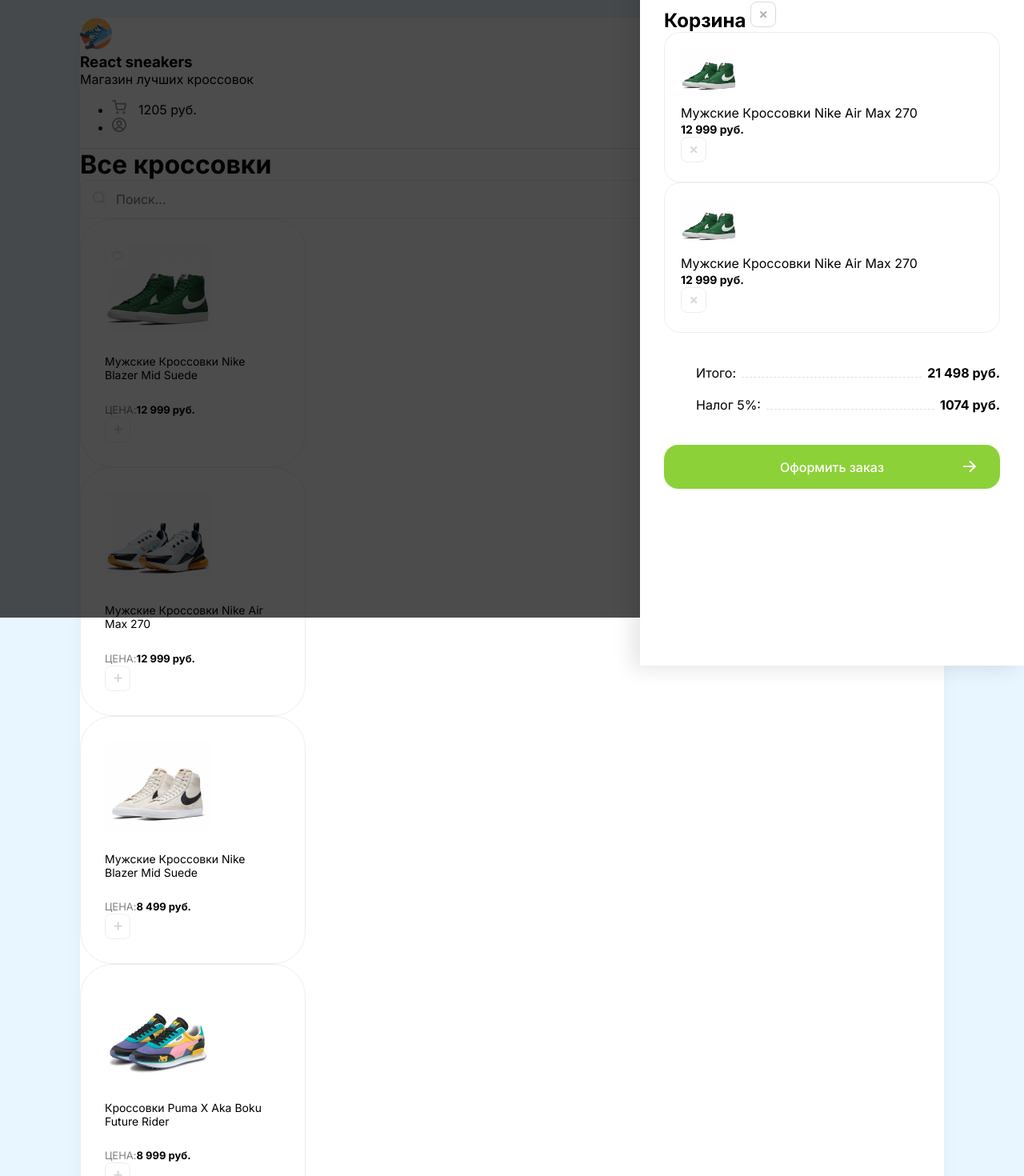
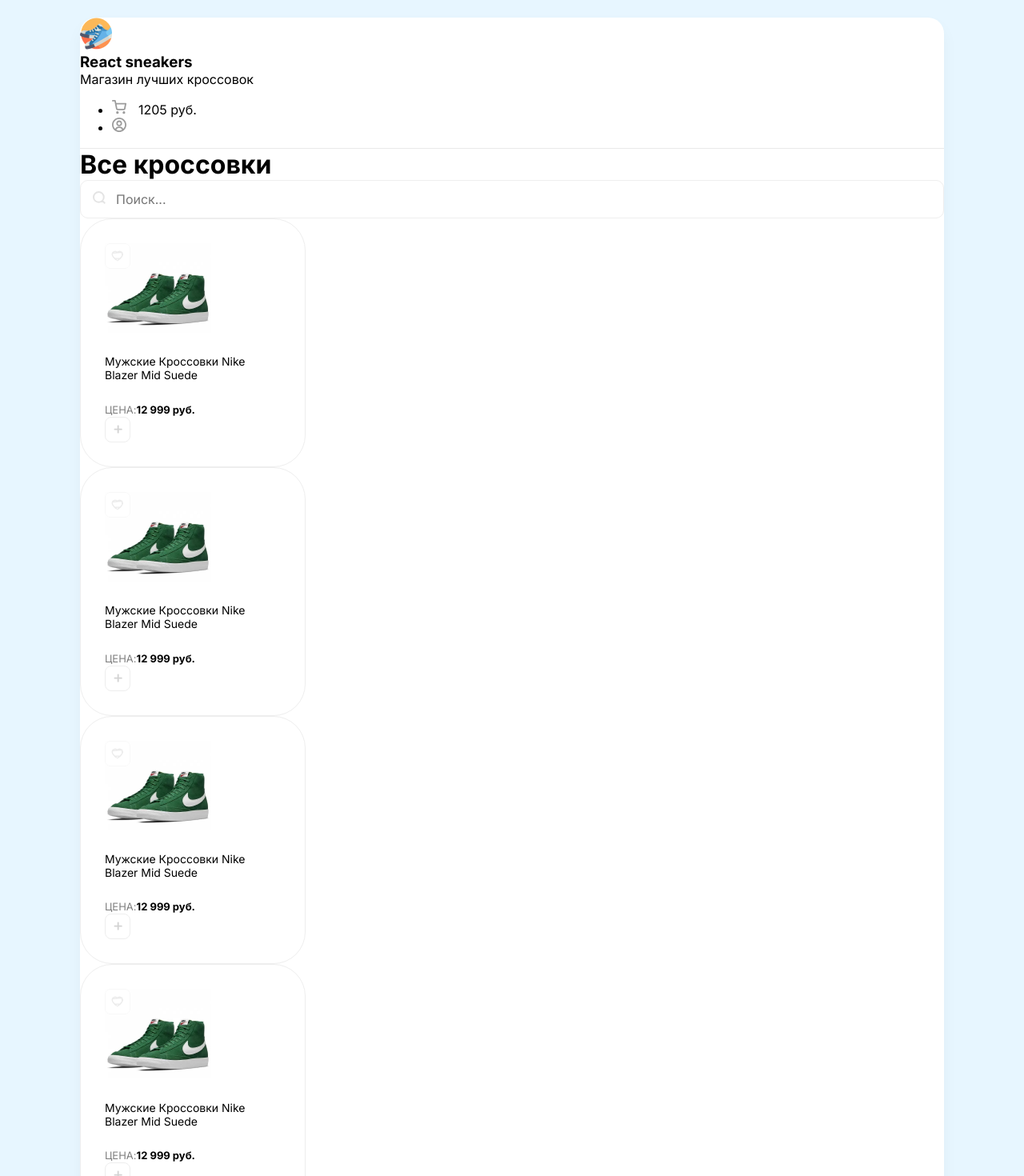
Before and after one commit to Kori-si/limb-ixation, a React (Create React App) app: page / in a window 1280 px wide. Shown: the part 28-1498 px from the top of the page at 80% size. Built offline with nearby package versions, Linux system fonts and the light colour scheme.

Commit message:
Добавила react-компоненты

```diff
--- a/src/App.js
+++ b/src/App.js
@@ -1,78 +1,14 @@
-import './index.scss'
+import { Header } from './components/Header';
+import { Card } from './components/Card';
+import { Drawer } from './components/Drawer';
 
 function App() {
   return (
     <div className='wrapper clear'>
-      <div className="overlay">
-        <div className="drawer">
-          <h2 className='mb-30 d-flex justify-between '>Корзина <img className='cu-p' src="/img/btn-remove.svg" alt="remove" /></h2>
 
-          <div className="items">
-            <div className="cartItem d-flex align-center mb-20">
-              <div style={{ backgroundImage: 'url(/img/sneakers/1.jpg)' }} className='cartItemImg ' >
+      <Drawer />
+      <Header />
 
-              </div>
-              <div className='mr-20 flex'>
-                <p className='mb-5'>Мужские Кроссовки Nike Air Max 270</p>
-                <b>12 999 руб.</b>
-              </div>
-              <div>
-                <img className='removeBtn' src="/img/btn-remove.svg" alt="remove" />
-              </div>
-
-            </div>
-            <div className="cartItem d-flex align-center mb-20">
-              <div style={{ backgroundImage: 'url(/img/sneakers/1.jpg)' }} className='cartItemImg ' >
-
-              </div>
-              <div className='mr-20 flex'>
-                <p className='mb-5'>Мужские Кроссовки Nike Air Max 270</p>
-                <b>12 999 руб.</b>
-              </div>
-              <div>
-                <img className='removeBtn' src="/img/btn-remove.svg" alt="remove" />
-              </div>
-
-            </div>
-          </div>
-          <div className="cartTotalBlock">
-          <ul>
-            <li>
-              <span>Итого:</span>
-              <div></div>
-              <b>21 498 руб. </b>
-            </li>
-            <li>
-              <span>Налог 5%: </span>
-              <div></div>
-              <b>1074 руб. </b>
-            </li>
-          </ul>
-          <button className='greenButton'>Оформить заказ <img src="/img/arrow.svg" alt="arrow" /></button>
-          </div>
-
-        </div>
-      </div>
-
-      <header className='d-flex justify-between align-center p-40'>
-        <div className='d-flex align-center'>
-          <img width={40} height={40} src="/img/logo.png" />
-          <div>
-            <h3 className='text-uppercase	'>React sneakers</h3>
-            <p className='opacity-5'>Магазин лучших кроссовок</p>
-          </div>
-        </div>
-        <ul className='d-flex'>
-          <li className='mr-30'>
-            <img width={18} height={18} src="/img/cart.svg" />
-            <span>1205 руб.</span>
-          </li>
-          <li>
-            <img width={18} height={18} src="/img/user.svg" />
-
-          </li>
-        </ul>
-      </header>
       <div className='content p-40'>
         <div className='d-flex align-center mb-40 justify-between'>
           <h1>Все кроссовки</h1>
@@ -82,61 +18,13 @@
           </div>
         </div>
         <div className="d-flex">
-          <div className="card">
-            <div className='favorite'>
-              <img src="/img/heart-unliked.svg" alt="unliked" />
-            </div>
-            <img width={133} height={112} src="/img/sneakers/1.jpg" alt="sneakers" />
-            <h5>Мужские Кроссовки Nike Blazer Mid Suede</h5>
-            <div className='d-flex justify-between align-center'>
-              <div className='d-flex flex-column ' >
-                <span>Цена:</span>
-                <b>12 999 руб.</b>
-              </div>
-              <button className='button'>
-                <img width={11} height={11} src="/img/plus.svg" alt="plus" />
-              </button>
-            </div>
-          </div>
-          <div className="card">
-            <img width={133} height={112} src="/img/sneakers/2.jpg" alt="sneakers" />
-            <h5>Мужские Кроссовки Nike Air Max 270</h5>
-            <div className='d-flex justify-between align-center'>
-              <div className='d-flex flex-column ' >
-                <span>Цена:</span>
-                <b>12 999 руб.</b>
-              </div>
-              <button className='button'>
-                <img width={11} height={11} src="/img/plus.svg" alt="plus" />
-              </button>
-            </div>
-          </div>
-          <div className="card">
-            <img width={133} height={112} src="/img/sneakers/3.jpg" alt="sneakers" />
-            <h5>Мужские Кроссовки Nike Blazer Mid Suede</h5>
-            <div className='d-flex justify-between align-center'>
-              <div className='d-flex flex-column ' >
-                <span>Цена:</span>
-                <b>8 499 руб.</b>
-              </div>
-              <button className='button'>
-                <img width={11} height={11} src="/img/plus.svg" alt="plus" />
-              </button>
-            </div>
-          </div>
-          <div className="card">
-            <img width={133} height={112} src="/img/sneakers/4.jpg" alt="sneakers" />
-            <h5>Кроссовки Puma X Aka Boku Future Rider</h5>
-            <div className='d-flex justify-between align-center'>
-              <div className='d-flex flex-column ' >
-                <span>Цена:</span>
-                <b>8 999 руб.</b>
-              </div>
-              <button className='button'>
-                <img width={11} height={11} src="/img/plus.svg" alt="plus" />
-              </button>
-            </div>
-          </div>
+
+          <Card />
+          <Card />
+          <Card />
+          <Card />
+
+
         </div>
       </div>
     </div>
--- /dev/null
+++ b/src/components/Card.jsx
@@ -0,0 +1,22 @@
+export const Card = () => {
+    return(
+<div className="card">
+    <div className='favorite'>
+        <img src="/img/heart-unliked.svg" alt="unliked" />
+    </div>
+    <img width={133} height={112} src="/img/sneakers/1.jpg" alt="sneakers" />
+    <h5>Мужские Кроссовки Nike Blazer Mid Suede</h5>
+    <div className='d-flex justify-between align-center'>
+        <div className='d-flex flex-column ' >
+            <span>Цена:</span>
+            <b>12 999 руб.</b>
+        </div>
+        <button className='button'>
+            <img width={11} height={11} src="/img/plus.svg" alt="plus" />
+        </button>
+    </div>
+</div>
+    );
+
+
+}
--- /dev/null
+++ b/src/components/Drawer.jsx
@@ -0,0 +1,66 @@
+export const Drawer = () => {
+  return (
+    <div style={{ display: "none" }} className="overlay">
+      <div className="drawer">
+        <h2 className="mb-30 d-flex justify-between ">
+          Корзина{" "}
+          <img className="cu-p" src="/img/btn-remove.svg" alt="remove" />
+        </h2>
+
+        <div className="items">
+          <div className="cartItem d-flex align-center mb-20">
+            <div
+              style={{ backgroundImage: "url(/img/sneakers/1.jpg)" }}
+              className="cartItemImg "
+            ></div>
+            <div className="mr-20 flex">
+              <p className="mb-5">Мужские Кроссовки Nike Air Max 270</p>
+              <b>12 999 руб.</b>
+            </div>
+            <div>
+              <img
+                className="removeBtn"
+                src="/img/btn-remove.svg"
+                alt="remove"
+              />
+            </div>
+          </div>
+          <div className="cartItem d-flex align-center mb-20">
+            <div
+              style={{ backgroundImage: "url(/img/sneakers/1.jpg)" }}
+              className="cartItemImg "
+            ></div>
+            <div className="mr-20 flex">
+              <p className="mb-5">Мужские Кроссовки Nike Air Max 270</p>
+              <b>12 999 руб.</b>
+            </div>
+            <div>
+              <img
+                className="removeBtn"
+                src="/img/btn-remove.svg"
+                alt="remove"
+              />
+            </div>
+          </div>
+        </div>
+        <div className="cartTotalBlock">
+          <ul>
+            <li>
+              <span>Итого:</span>
+              <div></div>
+              <b>21 498 руб. </b>
+            </li>
+            <li>
+              <span>Налог 5%: </span>
+              <div></div>
+              <b>1074 руб. </b>
+            </li>
+          </ul>
+          <button className="greenButton">
+            Оформить заказ <img src="/img/arrow.svg" alt="arrow" />
+          </button>
+        </div>
+      </div>
+    </div>
+  );
+};
--- /dev/null
+++ b/src/components/Header.jsx
@@ -0,0 +1,22 @@
+export const Header = () => {
+    return(
+  <header className="d-flex justify-between align-center p-40">
+    <div className="d-flex align-center">
+      <img width={40} height={40} src="/img/logo.png" />
+      <div>
+        <h3 className="text-uppercase">React sneakers</h3>
+        <p className="opacity-5">Магазин лучших кроссовок</p>
+      </div>
+    </div>
+    <ul className="d-flex">
+      <li className="mr-30">
+        <img width={18} height={18} src="/img/cart.svg" />
+        <span>1205 руб.</span>
+      </li>
+      <li>
+        <img width={18} height={18} src="/img/user.svg" />
+      </li>
+    </ul>
+  </header>
+    )
+};
--- a/src/index.js
+++ b/src/index.js
@@ -1,8 +1,10 @@
 import React from 'react';
 import ReactDOM from 'react-dom/client';
-import App from './App';
+
+import './index.scss'
 import 'macro-css';
 
+import App from './App';
 
 const root = ReactDOM.createRoot(document.getElementById('root'));
 root.render(
--- a/src/index.scss
+++ b/src/index.scss
@@ -106,6 +106,8 @@
 }
 
 .drawer {
+  display: flex;
+  flex-direction: column;
   position: absolute;
   width: 420px;
   height: 100%;
@@ -115,6 +117,7 @@
   padding: 30px;
 
   .items{
+    flex: 1;
     overflow: auto;
     margin-bottom: 40px;
   }
```
Also changed, not shown: css/index.css (+10 -0 lines), css/index.min.css.
